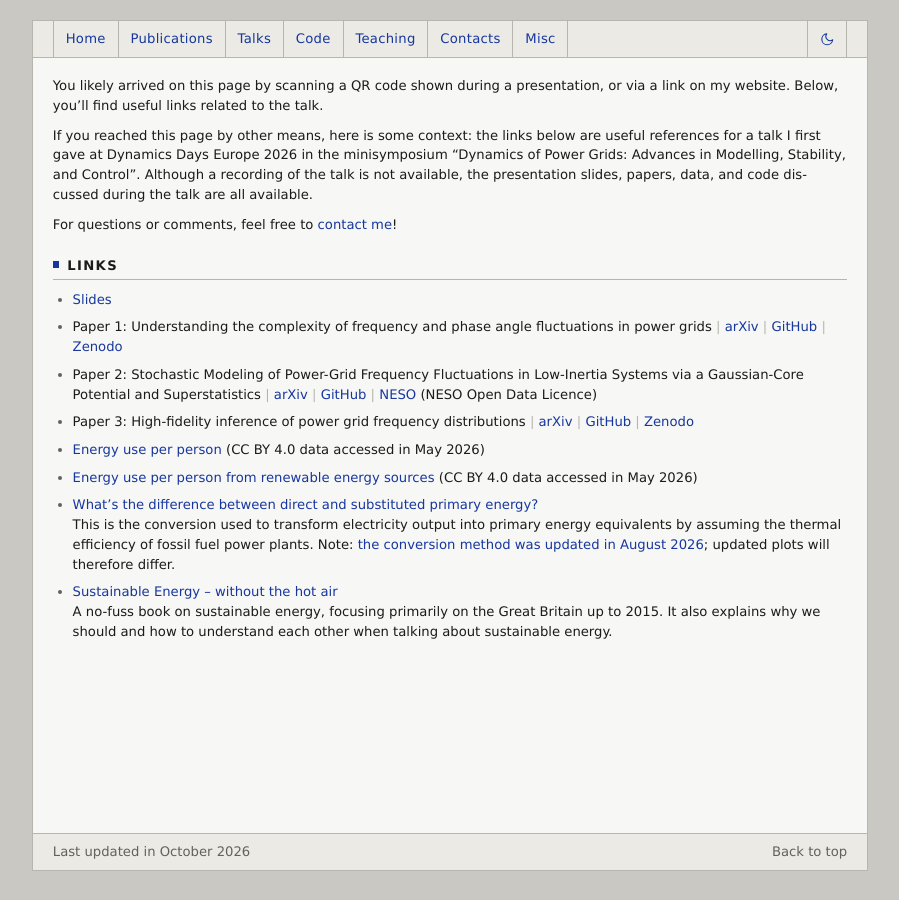
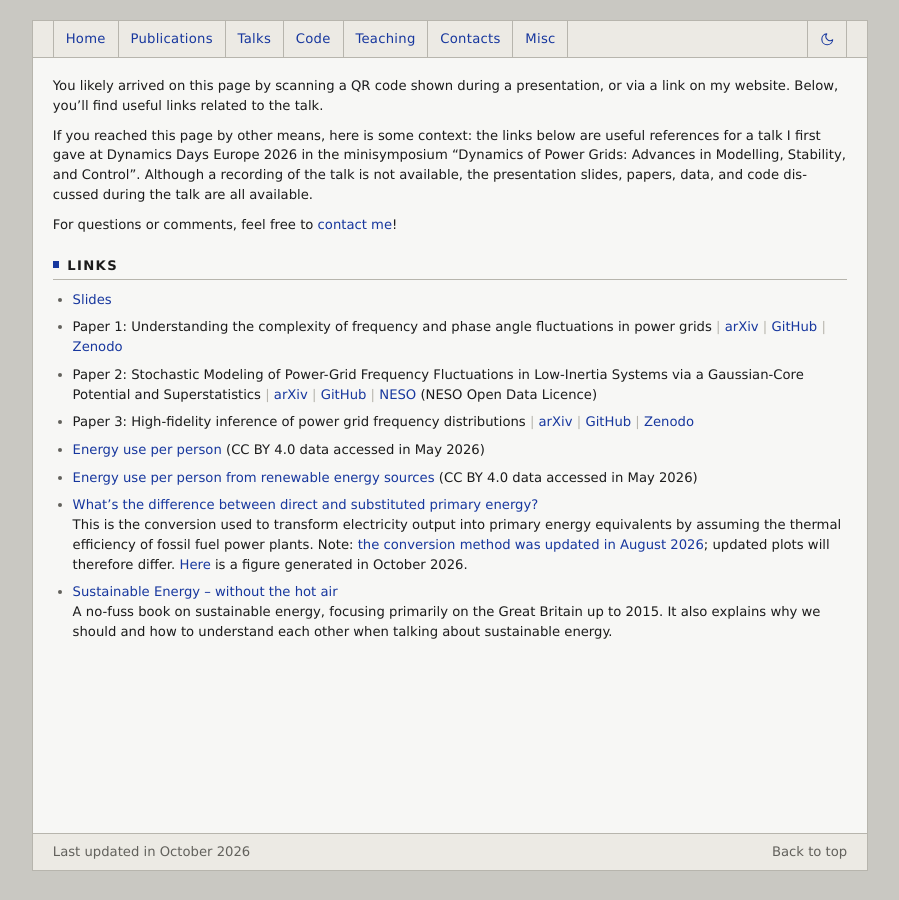
Before and after one commit to aleable/aleable.github.io, a Jekyll site: the page built from talks-src/understanding-power-grids.html, in a window 1280 px wide. Shown: the whole page, without its empty margins (190-1089 px from the left). Built offline with Jekyll 4.4.1, drawn with Linux system fonts in a browser that asks for light colours.

Commit message:
new figure energy consumption

```diff
--- a/talks-src/understanding-power-grids.html
+++ b/talks-src/understanding-power-grids.html
@@ -53,7 +53,7 @@ title: Understanding Power Grids
             This is the conversion used to
             transform
             electricity output into primary energy equivalents by assuming the thermal efficiency of
-            fossil fuel power plants. Note: <a href="https://ourworldindata.org/primary-energy-measurement-change">the conversion method was updated in August 2026</a>; updated plots will therefore differ.
+            fossil fuel power plants. Note: <a href="https://ourworldindata.org/primary-energy-measurement-change">the conversion method was updated in August 2026</a>; updated plots will therefore differ. <a href="/files/energy_use_2026.pdf">Here</a> is a figure generated in October 2026.
         </li>
         <li>
             <a href="https://www.withouthotair.com/">Sustainable Energy –
```
Also changed, not shown: 1 other file.
